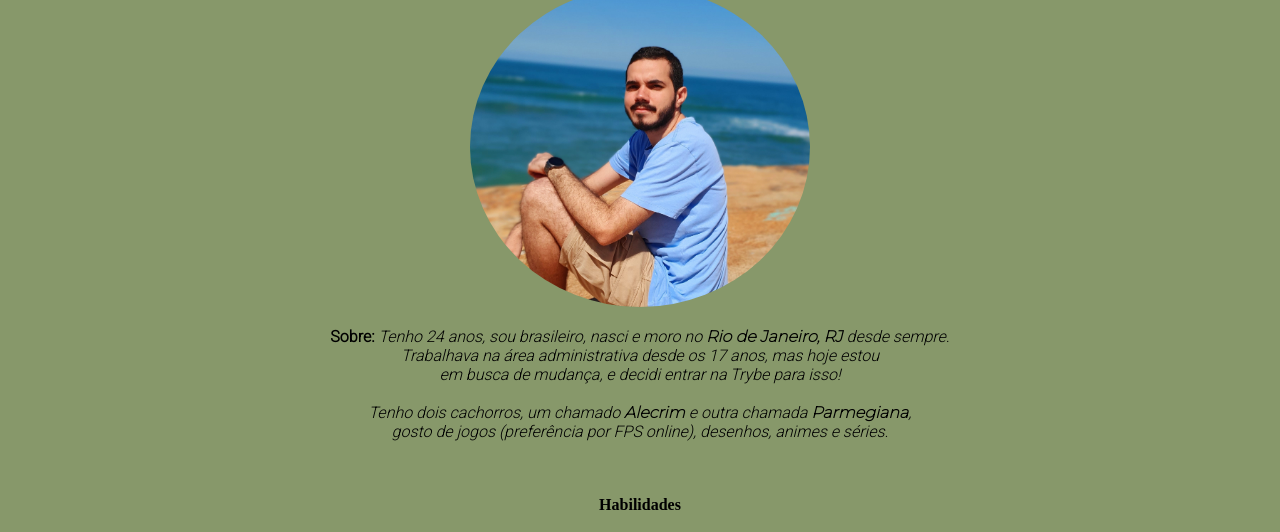
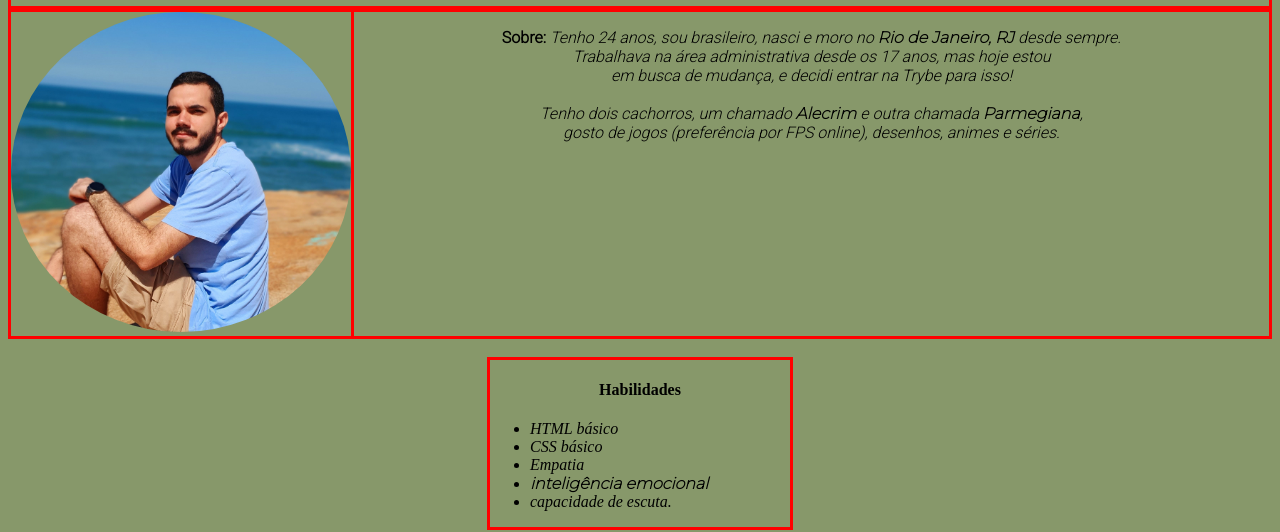
Before and after one commit to GustavoMenezes97/gustavomenezes97.github.io, a plain HTML site: page index.html in a window 1280 px wide. Shown: the part 251-783 px from the top of the page. Drawn offline with Linux system fonts and the light colour scheme.

Commit message:
Coloca descricao ao lado da foto

```diff
--- a/index.html
+++ b/index.html
@@ -30,7 +30,7 @@
 id="foto">
 </div>
 
-<div>
+<div class="sobre">
 <p id="sobre">
     <b> Sobre: </b> <em> Tenho 24 anos, sou brasileiro, nasci e moro no <strong>Rio de Janeiro, RJ</strong> desde sempre.<br>
     Trabalhava na área administrativa desde os 17 anos, mas hoje estou <br>
--- a/style.css
+++ b/style.css
@@ -40,3 +40,15 @@ h1 {
 strong {
     font-family: montserrat, sans-serif;
 }
+
+div {
+    border: solid red;
+}
+
+#perfil {
+    float: left;
+}
+
+.sobre {
+    height: 324px;
+}
```
